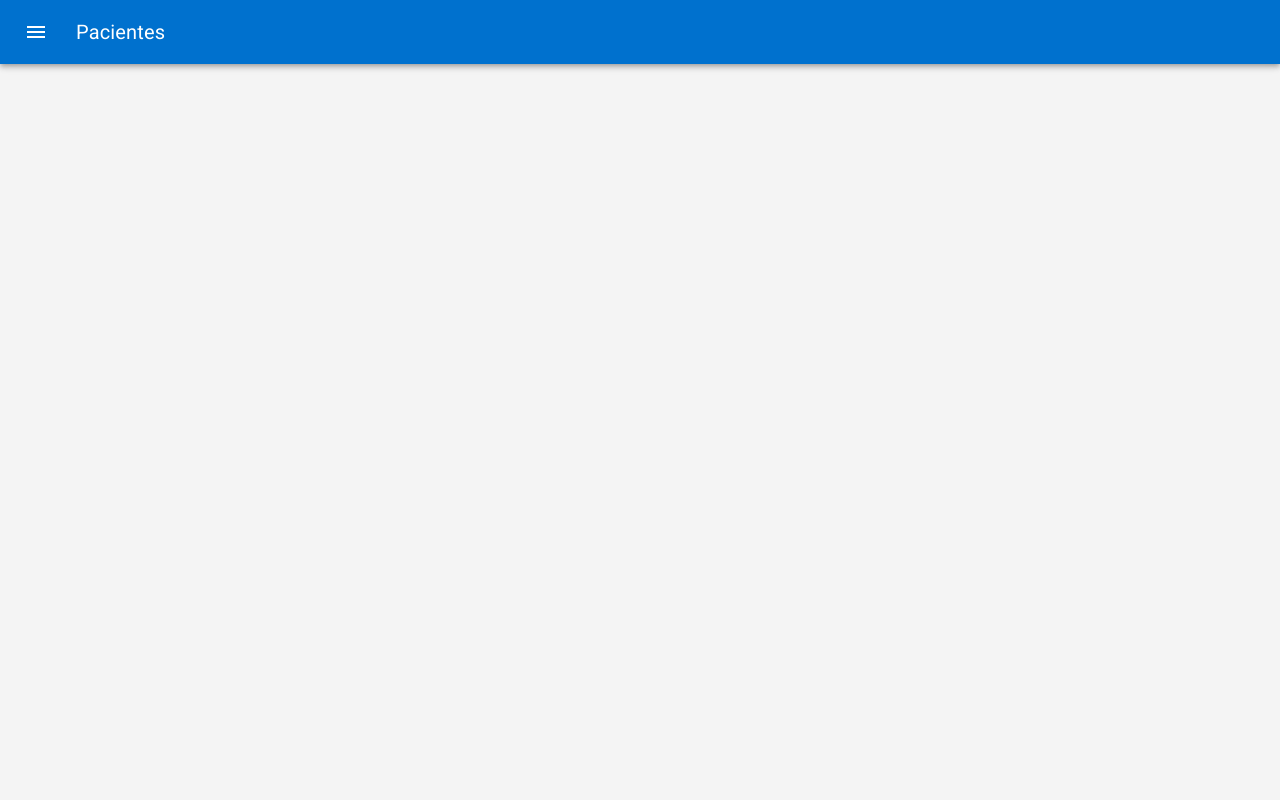
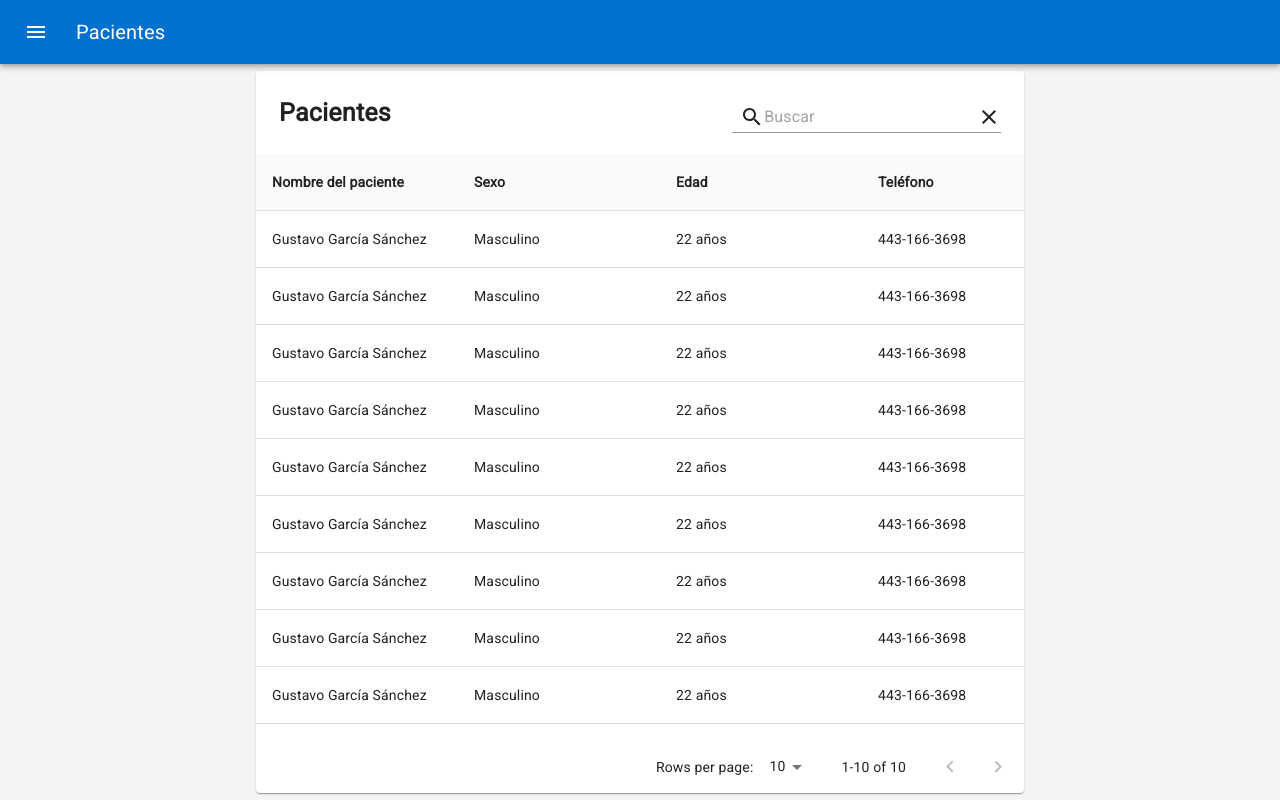
Before and after one commit to LeiWithP/cufri, a React (Create React App) app: page /Patients in a window 1280 px wide. Built offline with nearby package versions, Linux system fonts and the light colour scheme.

Commit message:
Base de datos de MySQL Workbench

```diff
--- a/src/Patients/Patients.jsx
+++ b/src/Patients/Patients.jsx
@@ -1,89 +1,200 @@
 import React from 'react';
 import AppBar from '../Components/AppBar';
 import SideMenu from '../Components/SideMenu';
-//import MaterialTable from '../Components/material-table';
+import Paper from '@material-ui/core/Paper';
+import SearchIcon from '@material-ui/icons/Search';
+import ClearIcon from '@material-ui/icons/Clear';
+import Table from '@material-ui/core/Table';
+import TableBody from '@material-ui/core/TableBody';
+import TableCell from '@material-ui/core/TableCell';
+import TableContainer from '@material-ui/core/TableContainer';
+import TableHead from '@material-ui/core/TableHead';
+import TablePagination from '@material-ui/core/TablePagination';
+import TableRow from '@material-ui/core/TableRow';
+//import { makeStyles, Typography, TextField, InputAdornment, TableHead, TableRow } from '@material-ui/core';
+import { makeStyles } from '@material-ui/core/styles';
+import { TextField, InputAdornment, Typography } from '@material-ui/core';
+import IconButton from '@material-ui/core/IconButton';
+import EditIcon from '@material-ui/icons/Edit';
+import DeleteForeverIcon from '@material-ui/icons/DeleteForever';
+
+const columns = [
+  {
+    id: 'Nombre del paciente',
+    label: 'Nombre del paciente',
+    minWidth: 170,
+    align: 'left',
+  },
+  {
+    id: 'Sexo',
+    label: 'Sexo',
+    minWidth: 170,
+    align: 'left',
+  },
+  {
+    id: 'Edad',
+    label: 'Edad',
+    minWidth: 170,
+    align: 'left',
+    format: value => value.toLocaleString(),
+  },
+  {
+    id: 'Teléfono',
+    label: 'Teléfono',
+    minWidth: 170,
+    align: 'left',
+    format: value => value.toLocaleString(),
+  },
+  {
+    id: 'Acciones',
+    label: 'Acciones',
+    minWidth: 170,
+    align: 'left',
+    format: value => value.toLocaleString(),
+  }
+];
+
+function createData(Nombre_paciente, Sexo, Edad, Telefono, Acciones) {
+  return {Nombre_paciente, Sexo, Edad, Telefono, Acciones};
+}
+
+const rows = [
+  createData("Gustavo García Sánchez", "Masculino", "22 años", "443-166-3698"),
+  createData("Gustavo García Sánchez", "Masculino", "22 años", "443-166-3698"),
+  createData("Gustavo García Sánchez", "Masculino", "22 años", "443-166-3698"),
+  createData("Gustavo García Sánchez", "Masculino", "22 años", "443-166-3698"),
+  createData("Gustavo García Sánchez", "Masculino", "22 años", "443-166-3698"),
+  createData("Gustavo García Sánchez", "Masculino", "22 años", "443-166-3698"),
+  createData("Gustavo García Sánchez", "Masculino", "22 años", "443-166-3698"),
+  createData("Gustavo García Sánchez", "Masculino", "22 años", "443-166-3698"),
+  createData("Gustavo García Sánchez", "Masculino", "22 años", "443-166-3698"),
+  createData("Gustavo García Sánchez", "Masculino", "22 años", "443-166-3698"),
+];
+
+const useStyles = makeStyles(theme => ({
+  root: {
+    width: '60%',
+    alignSelf:"center",
+  },
+  container: {
+    maxHeight: 587,
+  },
+  title: {
+    flexGrow: 1,
+  }
+}));
 
 export default function Patients(){
+
+  const classes = useStyles();
+  const [page, setPage] = React.useState(0);
+  const [search,setSearch] = React.useState("");
+  const [rowsPerPage, setRowsPerPage] = React.useState(10);
+  const handleSearch = event => {
+    event.preventDefault();
+    setSearch(event.target.value);
+  }
+  const handleChangePage = (event, newPage) => {
+    setPage(newPage);
+  };
+  const handleChangeRowsPerPage = event => {
+    setRowsPerPage(+event.target.value);
+    setPage(0);
+  };
+  const handleClear = e => {
+    console.log(search);
+    setSearch("");
+  }
+
     return(
         <div style={{height:"100vh",display:"flex",flexDirection:"column",flexWrap:"nowrap"}}>
             <AppBar nombre="Pacientes"/>
             <div style={{display:"flex",flexDirection:"row",flexWrap:"nowrap",width:"100%",height:"100%"}}>
             <SideMenu select="pacientes" />
             <div style={{width:"100%",backgroundColor:"#F4F4F4",display:"flex",flexDirection:"column",justifyContent:"center" }}>
+              <Paper className={classes.root}>
+                <span style={{width:"100%",display:"flex",flexDirection:"row",justifyContent:"space-between"}}>
+                  <Typography style = {{fontSize:"25px",fontWeight:"bolder",fontFamily:"Roboto",margin:"3%"}}>
+                    Pacientes
+                  </Typography>
+                  <TextField
+                    id="standard-bare"
+                    margin="normal"
+                    placeholder="Buscar"
+                    value={search}
+                    onChange={handleSearch}
+                    InputProps={{
+                      startAdornment:(
+                        <InputAdornment position="end">
+                          <SearchIcon/>
+                        </InputAdornment>
+                      ),
+                      endAdornment:(
+                        <InputAdornment position="end" style={{cursor:"pointer"}} onClick={handleClear}>
+                          <ClearIcon/>
+                        </InputAdornment>
+                      )
+                    }}
+                    style={{
+                      color:"#e0e0e0",
+                      alignSelf:"center",
+                      marginRight:"3%",
+                      width:"35%"
+                  }}
+                  >
 
+                  </TextField>
+                </span>
+                <TableContainer className={classes.container}>
+                  <Table stickyHeader aria-label="sticky table">
+                    <TableHead>
+                      <TableRow>
+                        {columns.map(column => (
+                          <TableCell
+                            key={column.id}
+                            align={column.align}
+                            style={{minWidth: column.minWidth,fontWeight: 'bold'}}
+                          >
+                            {column.label}
+                          </TableCell>
+                        ))}
+                      </TableRow>
+                    </TableHead>
+                    <TableBody>
+                      {rows.slice(page * rowsPerPage, page * rowsPerPage + rowsPerPage).map(row => {
+                        return (
+                          <TableRow hover role="checkbox" tabIndex={-1} key={row.code}>
+                            <TableCell>Gustavo García Sánchez</TableCell>
+                            <TableCell>Masculino</TableCell>
+                            <TableCell>22 años</TableCell>
+                            <TableCell>443-166-3698</TableCell>
+                            <TableCell>
+                              <IconButton color="inherit" aria-label="edit" style={{padding:0,marginRight:"13%"}} >
+                                <EditIcon/>
+                              </IconButton>
+                              <IconButton color="inherit" aria-label="edit" style={{padding:0,marginRight:"13%"}} >
+                                <DeleteForeverIcon/>
+                              </IconButton>
+                            </TableCell>
+                          </TableRow>
+                        )
+                      })}
+                    </TableBody>
+                  </Table>
+                </TableContainer>
+                <TablePagination
+                  rowsPerPageOptions={[10,5, {label: 'All', value: -1}]}
+                  component="div"
+                  count={rows.length}
+                  rowsPerPage={rowsPerPage}
+                  page={page}
+                  onChangePage={handleChangePage}
+                  onChangeRowsPerPage={handleChangeRowsPerPage}
+                >
+                </TablePagination>
+              </Paper>
             </div>
             </div>
         </div>
     );
 }
-
-/*
-export default function MaterialTableDemo() {
-    const [state, setState] = React.useState({
-      columns: [
-        { title: 'Name', field: 'name' },
-        { title: 'Surname', field: 'surname' },
-        { title: 'Birth Year', field: 'birthYear', type: 'numeric' },
-        {
-          title: 'Birth Place',
-          field: 'birthCity',
-          lookup: { 34: 'İstanbul', 63: 'Şanlıurfa' },
-        },
-      ],
-      data: [
-        { name: 'Mehmet', surname: 'Baran', birthYear: 1987, birthCity: 63 },
-        {
-          name: 'Zerya Betül',
-          surname: 'Baran',
-          birthYear: 2017,
-          birthCity: 34,
-        },
-      ],
-    });
-
-    return (
-      <MaterialTable
-        title="Editable Example"
-        columns={state.columns}
-        data={state.data}
-        editable={{
-          onRowAdd: newData =>
-            new Promise(resolve => {
-              setTimeout(() => {
-                resolve();
-                setState(prevState => {
-                  const data = [...prevState.data];
-                  data.push(newData);
-                  return { ...prevState, data };
-                });
-              }, 600);
-            }),
-          onRowUpdate: (newData, oldData) =>
-            new Promise(resolve => {
-              setTimeout(() => {
-                resolve();
-                if (oldData) {
-                  setState(prevState => {
-                    const data = [...prevState.data];
-                    data[data.indexOf(oldData)] = newData;
-                    return { ...prevState, data };
-                  });
-                }
-              }, 600);
-            }),
-          onRowDelete: oldData =>
-            new Promise(resolve => {
-              setTimeout(() => {
-                resolve();
-                setState(prevState => {
-                  const data = [...prevState.data];
-                  data.splice(data.indexOf(oldData), 1);
-                  return { ...prevState, data };
-                });
-              }, 600);
-            }),
-        }}
-      />
-    );
-  }
-  */
```
Also changed, not shown: 1 other file (tests, documents, lock files or other folders).
